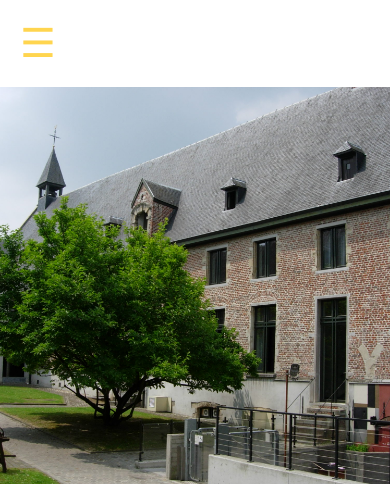
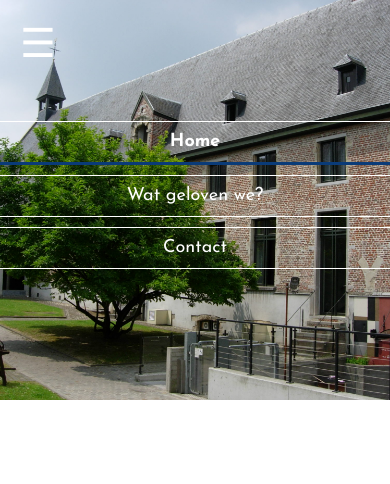
Before and after one commit to BartB25/evcasse-website, a plain HTML site: page index.html in a window 390 px wide. Shown: the top 484 px of the page. Drawn offline with Linux system fonts and the light colour scheme.

Commit message:
updated nav menu mobile

```diff
--- a/global.css
+++ b/global.css
@@ -40,11 +40,18 @@ nav a:hover {
     border-bottom: 3px solid #0A3B78;
 }
 
+.nav-menu-mobile {
+    display: none;
+}
+
+
+
 /* Hamburger knop */
 .hamburger {
+    position: absolute;
     display: none;
     font-size: 40px;
-    color: #FFD54F;
+    color: white;
     cursor: pointer;
     padding: 20px;
     user-select: none;
@@ -71,28 +78,47 @@ nav a:hover {
 /* VOOR SMARTPHONES */
 @media screen and (max-width: 768px) {
 
+
     .hamburger {
         display: block;
     }
 
-    nav a {
-    font-size: 25px;
-}
-
-    nav a:hover {
-    font-size: 25px;
-    color: white;
-
-}
 
     .nav-menu {
+        display: none;
+    }
+
+    nav a {
+        margin:0px;
+        margin-bottom: 10px;
+        font-size: 18px;
+        width: 100%;
+        height: 30px;
+        border-radius: 0;
+        background-color: transparent;
+        border-style: solid;
+        border-color: white;
+        border-width: 1px;
+    }
+
+    .nav-menu-mobile {
         display: flex;
         flex-direction: column;
         align-items: center;
+        position: absolute;
+        top: 100px;
+        width: 100vw;
+        height: 200px;
+        background-color: transparent;
     }
 
+    .nav-menu-mobile a.active {
+    font-weight: bold;
+    border-bottom: 3px solid #0A3B78;
+}
+
     /* Verberg menu als 'show' ontbreekt */
-    .nav-menu:not(.show) {
+    .nav-menu-mobile:not(.show) {
         display: none;
     }
 }
--- a/index.html
+++ b/index.html
@@ -13,6 +13,11 @@
 </head>
 <body>
 
+    <nav class="nav-menu-mobile show">
+            <a href="index.html" class="active">Home</a>
+            <a href="about.html">Wat geloven we?</a>
+            <a href="contact.html">Contact</a>
+        </nav>
     <div class="hamburger" onclick="toggleMenu()">
         &#9776; <!-- Unicode voor het hamburgermenu (☰) -->
     </div>
@@ -21,7 +26,7 @@
         <img class="banner" src="images/asse-gasthuis-2.jpg" alt="">
 
         <!-- Navigatiemenu -->
-        <nav class="nav-menu show">
+        <nav class="nav-menu">
             <a href="index.html" class="active">Home</a>
             <a href="about.html">Wat geloven we?</a>
             <a href="contact.html">Contact</a>
--- a/mijnJavaScript.js
+++ b/mijnJavaScript.js
@@ -1,5 +1,5 @@
 // menu open en dichtklappen
 function toggleMenu() {
-    const navMenu = document.querySelector('.nav-menu');
+    const navMenu = document.querySelector('.nav-menu-mobile');
     navMenu.classList.toggle('show');
 }
```
Also changed, not shown: about.html (+7 -1 lines), contact.html (+7 -1 lines).
